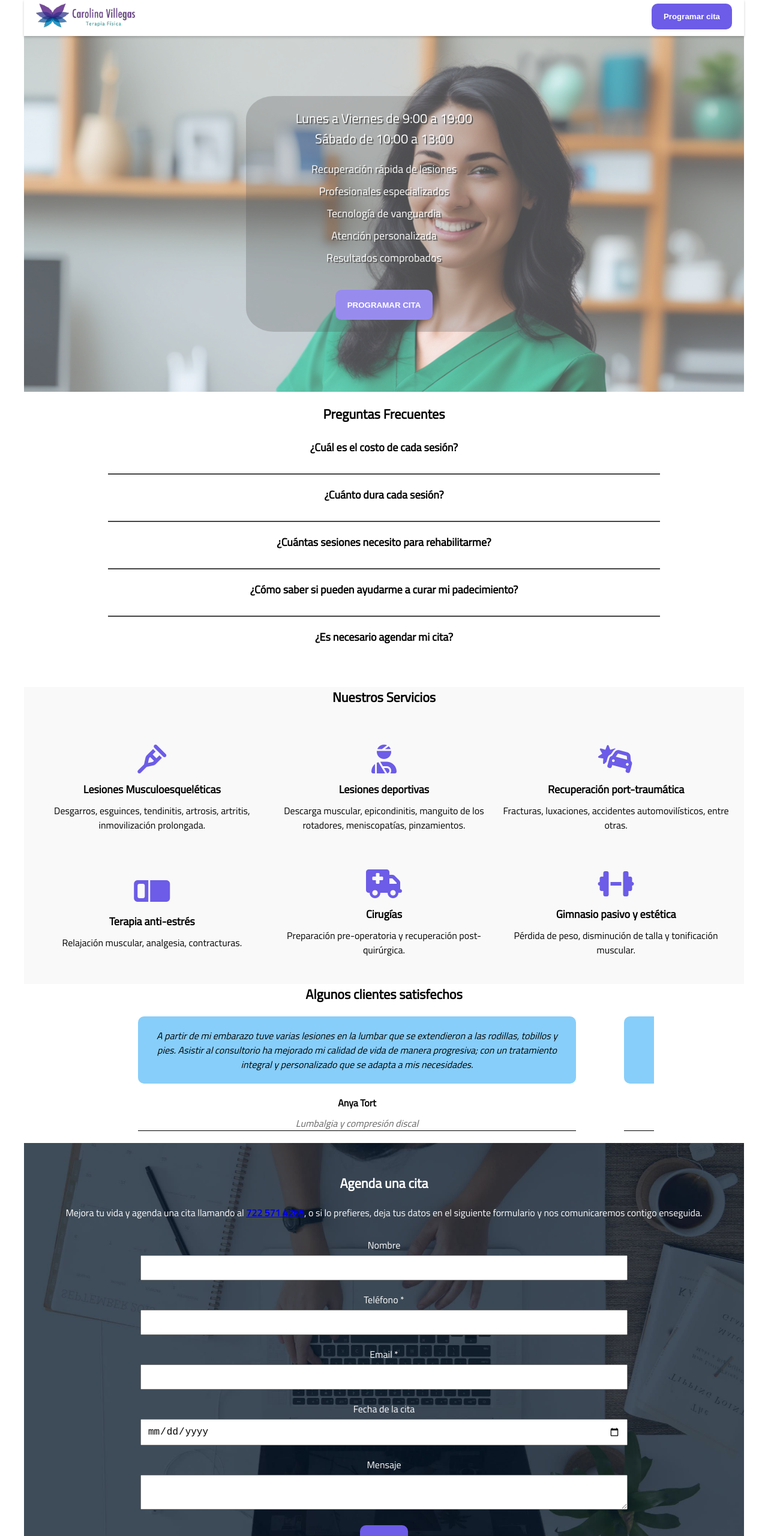
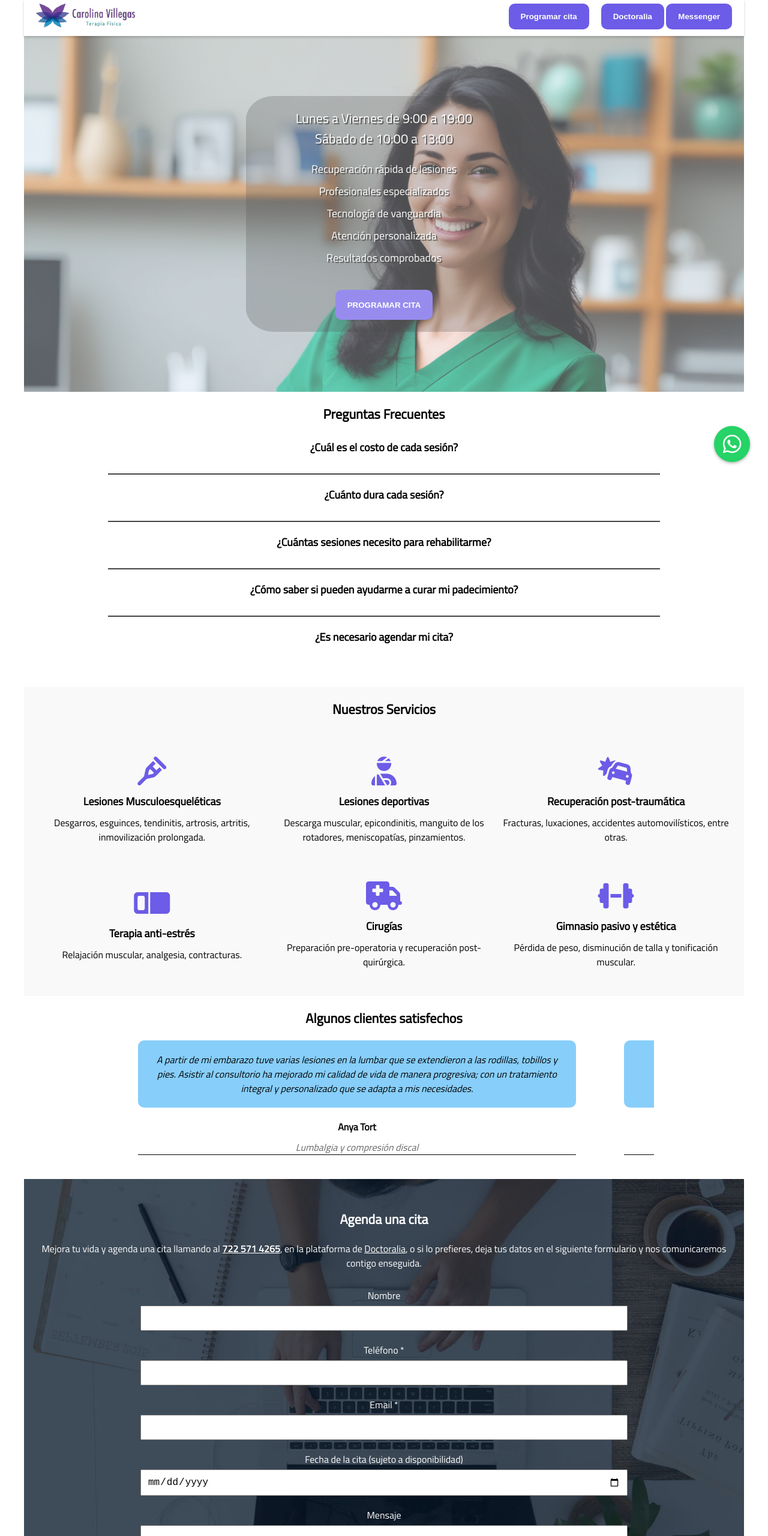
Before and after one commit to inLuis/atomic-design-and-bem-with-chatgpt, a plain HTML site: page index.html in a window 1280 px wide. Shown: the top 2560 px of the page at 60% size. Drawn offline with Linux system fonts and the light colour scheme.

Commit message:
Added buttons on desktop navbar, added links for doctoralia, added a floating button for whatsapp, fixed some content alignment

```diff
--- a/index.html
+++ b/index.html
@@ -18,7 +18,11 @@
           <img src="./img/logo-fisioterapiaentoluca-40.png" alt="Logo del consultorio">
         </div>
         <div class="header__cta">
-          <button class="header-button">Programar cita</button>
+          <button class="header-button appointment-button" role="link">Programar cita</button>
+        </div>
+        <div class="header__cta--desktop">
+          <button class="header-button desktop-button" role="link" data-url="https://www.doctoralia.com.mx/z/YD1jDX">Doctoralia</button>
+          <button class="header-button desktop-button" role="link" data-url="https://m.me/inLuis1917/">Messenger</button>
         </div>
     </header>
 
@@ -38,7 +42,7 @@
                 <li>Resultados comprobados</li>
               </ul>
               <div class="hero__cta">
-                <button class="content-button">PROGRAMAR CITA</button>
+                <button class="content-button appointment-button" role="link">PROGRAMAR CITA</button>
               </div>
             </div>
         </section>
@@ -112,7 +116,7 @@
                 <span>
                   <i class="fa-solid fa-car-burst"></i>
                 </span>
-                <h3>Recuperación port-traumática</h3>
+                <h3>Recuperación post-traumática</h3>
                 <p>Fracturas, luxaciones, accidentes automovilísticos, entre otras.</p>
               </div>
               <div class="service-card">
@@ -165,7 +169,7 @@
         <section class="appointment" id="appointment-form">
             <!-- Contenido del formulario de cita -->
             <h2 class="appointment-heading">Agenda una cita</h2>
-            <p class="appointment-content">Mejora tu vida y agenda una cita llamando al <a href="tel:722 571 4265"><strong>722 571 4265</strong></a>, o si lo prefieres, deja tus datos en el siguiente formulario y nos comunicaremos contigo enseguida.</p>
+            <p class="appointment-content">Mejora tu vida y agenda una cita llamando al <a href="tel:722 571 4265"><strong>722 571 4265</strong></a>, en la plataforma de <a href="https://www.doctoralia.com.mx/z/YD1jDX" target="_blank">Doctoralia</a>, o si lo prefieres, deja tus datos en el siguiente formulario y nos comunicaremos contigo enseguida.</p>
             <form class="form">
               <div class="form-group">
                 <label for="name" class="label">Nombre</label>
@@ -180,16 +184,15 @@
                 <input type="email" id="email" name="email" class="input" required>
               </div>
               <div class="form-group">
-                <label for="date" class="label">Fecha de la cita</label>
+                <label for="date" class="label">Fecha de la cita (sujeto a disponibilidad)</label>
                 <input type="date" id="date" name="date" class="input">
               </div>
               <div class="form-group">
                 <label for="message" class="label">Mensaje</label>
                 <textarea id="message" name="message" class="textarea"></textarea>
               </div>
-              <button class="content-button">Enviar</button>
+              <button id="sendButton" class="content-button" type="button">Enviar</button>
             </form>
-
         </section>
 
         <section class="location">
@@ -206,13 +209,17 @@
     <footer class="footer">
         <!-- Contenido del pie de página -->
         <div class="footer-social">
-          <a href="https://www.facebook.com/profile.php?id=100063569474544" class="footer-social__link">Facebook</a>
-          <a href="mailto:contacto@fisioterapiaentoluca.com" class="footer-social__link">contacto@fisioterapiaentoluca.com</a>
-          <a href="tel:7225714265" class="footer-social__link">722 571 4265</a>
+          <a href="https://www.facebook.com/profile.php?id=100063569474544" class="footer-social__link" target="_blank"><i class="fa-brands fa-facebook"></i> Facebook</a>
+          <a href="https://www.doctoralia.com.mx/z/YD1jDX" class="footer-social__link" target="_blank"><i class="fa-solid fa-user-doctor"></i> Doctoralia</a>
+          <a href="mailto:contacto@fisioterapiaentoluca.com" class="footer-social__link"><i class="fa-regular fa-envelope"></i> contacto@fisioterapiaentoluca.com</a>
+          <a href="tel:7225714265" class="footer-social__link"><i class="fa-solid fa-phone"></i> 722 571 4265</a>
         </div>
         <div class="footer-copyright">
           © Copyright 2018 - 2024   |   Todos los derechos reservados
         </div>
     </footer>
+    <a href="https://wa.me/527225714265" class="whatsapp-button" target="_blank">
+      <i class="fa-brands fa-whatsapp"></i>
+    </a>
 </body>
 </html>
--- a/main.js
+++ b/main.js
@@ -8,4 +8,17 @@ document.addEventListener("DOMContentLoaded", function(){
       content.style.display = content.style.display === 'block' ? 'none' : 'block';
     });
   });
+  const appointmentButtons = document.querySelectorAll(".appointment-button");
+  appointmentButtons.forEach(function(button){
+    button.onclick = function(){
+      window.location.href = '#appointment-form';
+    };
+  });
+  const desktopButtons = document.querySelectorAll(".desktop-button");
+  desktopButtons.forEach(function(button){
+    button.onclick = function(){
+      const url = button.getAttribute('data-url');
+      window.open(url, '_blank');
+    };
+  });
 });
--- a/sass/atoms/_button.scss
+++ b/sass/atoms/_button.scss
@@ -6,6 +6,7 @@
   border: none;
   border-radius: 10px;
   font-weight: bold;
+  cursor: pointer;
   &:hover{
     background-color: $secondary-color;
   }
@@ -15,3 +16,27 @@
   @extend .header-button;
   height: 50px;
 }
+
+.whatsapp-button{
+  position: fixed;
+  bottom: 30px;
+  right: 30px;
+  width: 60px;
+  height: 60px;
+  background-color: #25d366;
+  border-radius: 50%;
+  display: flex;
+  justify-content: center;
+  align-items: center;
+  box-shadow: 0 2px 5px rgba(0,0,0,0.3);
+  z-index: 999;
+  transition: transform 0.3s ease;
+  text-decoration: none;
+  i{
+    font-size: 35px;
+    color: #fff;
+  }
+  &:hover{
+    transform: scale(1.1);
+  }
+}
--- a/sass/atoms/_header.scss
+++ b/sass/atoms/_header.scss
@@ -20,5 +20,16 @@
     margin-right: 20px;
     margin-left: auto;
     height: 80%;
+    &--desktop{
+      display: none;
+    }
   }
 }
+
+@media screen and (min-width: 700px){
+  .header__cta--desktop{
+    display: block;
+    height: 80%;
+    padding-right: 20px;
+  }
+}
--- a/sass/molecules/_testimonials-slider.scss
+++ b/sass/molecules/_testimonials-slider.scss
@@ -1,4 +1,5 @@
 .testimonials{
+  padding: 20px 0;
   .testimonials-slider{
     display: flex;
     overflow-x: auto;
--- a/sass/organisms/_appointment-form.scss
+++ b/sass/organisms/_appointment-form.scss
@@ -9,5 +9,8 @@
   }
   .appointment-content{
     margin-bottom: 30px;
+    a{
+     color: white;
+    }
   }
 }
--- a/sass/organisms/_footer.scss
+++ b/sass/organisms/_footer.scss
@@ -5,8 +5,8 @@
     display: flex;
     flex-direction: column;
     justify-content: space-between;
-    margin-top: 20px;
-    height: 90px;
+    margin: 20px auto;
+    height: 120px;
     .footer-social__link{
       color: #fff;
       text-decoration: none;
@@ -21,6 +21,7 @@
     .footer-social{
       flex-direction: row;
       justify-content: space-around;
+      height: 70px;
     }
   }
 }
--- a/sass/organisms/_services.scss
+++ b/sass/organisms/_services.scss
@@ -1,6 +1,6 @@
 .services{
   background-color: #f9f9f9;
-  padding: 0px 20px 20px;
+  padding: 20px 20px;
   h2{
     margin-bottom: 25px;
   }
```
Also changed, not shown: css/main.css, 1 other file.
